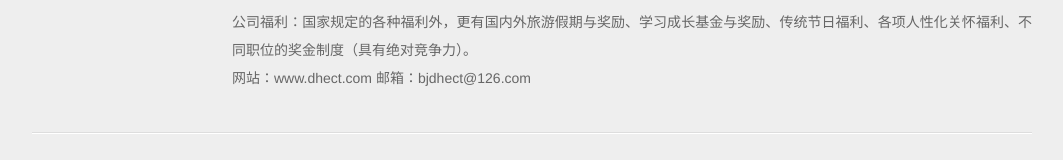
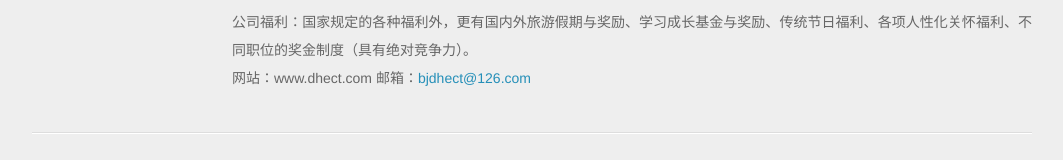
Before and after one commit to SmithWang/smithwang.github.com, a plain HTML site: page blog/2013/09/24/wang-zhan-zheng-zai-gai-ban-zhong-dot-dot-dot/index.html in a window 1280 px wide. Shown: the part 360-520 px from the top of the page, without its empty margins (108-1171 px from the left). Drawn offline with nearby package versions, Linux system fonts and the light colour scheme.

Commit message:
Update index.html
9

```diff
--- a/blog/2013/09/24/wang-zhan-zheng-zai-gai-ban-zhong-dot-dot-dot/index.html
+++ b/blog/2013/09/24/wang-zhan-zheng-zai-gai-ban-zhong-dot-dot-dot/index.html
@@ -100,7 +100,7 @@
 
    网站：www.dhect.com
 
-   邮箱：bjdhect@126.com</p>
+   邮箱：<a>bjdhect@126.com</a></p>
 
 
 
```
